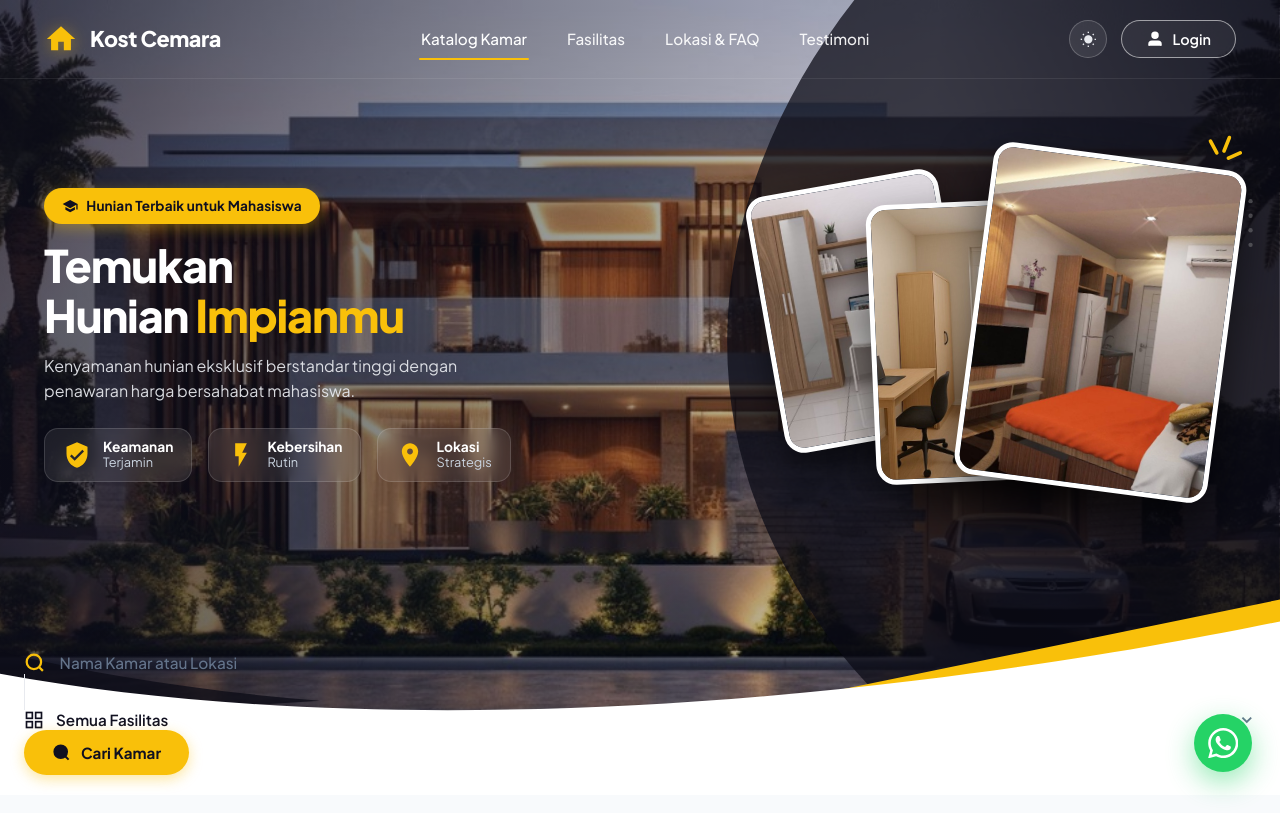
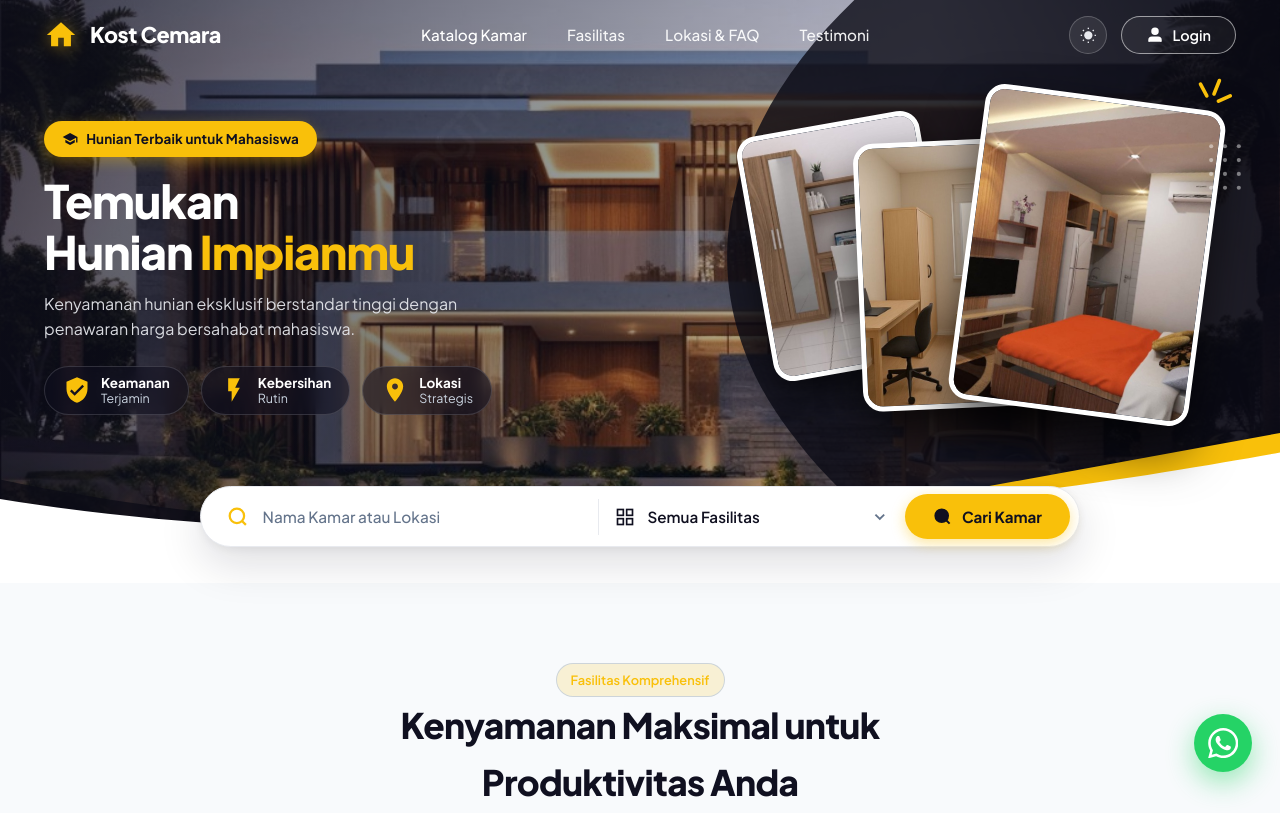
Before and after one commit to rezaaplvv/SmartKost, a plain HTML site: page web/index.html in a window 1280 px wide. Shown: the top 813 px of the page. Drawn offline with Linux system fonts and the light colour scheme; a script that the page names is missing.

Commit message:
fix: perbaiki syntax error CSS search bar, rapikan proporsi hero agar 100% pas satu layar dan sama persis referensi

```diff
--- a/web/css/style.css
+++ b/web/css/style.css
@@ -135,7 +135,7 @@ a:hover {
     right: 0;
     z-index: 100;
     background: transparent;
-    border-bottom: 1px solid rgba(255, 255, 255, 0.08);
+    border-bottom: 1px solid transparent;
     transition: background-color 0.3s ease, box-shadow 0.3s ease, border-color 0.3s ease;
 }
 
@@ -151,7 +151,7 @@ a:hover {
     display: flex;
     align-items: center;
     justify-content: space-between;
-    height: 78px;
+    height: 70px;
 }
 
 .brand {
@@ -199,21 +199,14 @@ a:hover {
     opacity: 0.92;
 }
 
-.nav-links a:hover,
+.nav-links a:hover {
+    color: var(--primary);
+    opacity: 1;
+}
+
 .nav-links a.active {
     color: #ffffff;
     opacity: 1;
-}
-
-.nav-links a.active::after {
-    content: '';
-    position: absolute;
-    left: 0;
-    right: 0;
-    bottom: -6px;
-    height: 2.5px;
-    border-radius: 2px;
-    background: var(--primary);
 }
 
 .nav-actions {
@@ -353,11 +346,8 @@ a:hover {
 .hero-section {
     position: relative;
     background: var(--dark-navy);
-    padding: 85px 0 110px;
+    padding: 88px 0 92px;
     overflow: hidden;
-    min-height: 580px;
-    height: calc(100vh - 40px);
-    max-height: 720px;
     display: flex;
     align-items: center;
 }
@@ -386,7 +376,7 @@ a:hover {
     width: 100%;
     height: 100%;
     object-fit: cover;
-    object-position: center 25%;
+    object-position: center 35%;
     filter: brightness(0.95) contrast(1.05);
 }
 
@@ -405,9 +395,9 @@ a:hover {
     background: linear-gradient(
         95deg,
         rgba(16, 16, 32, 0.72) 0%,
-        rgba(16, 24, 40, 0.40) 45%,
-        rgba(16, 24, 40, 0.20) 70%,
-        rgba(16, 16, 32, 0.60) 100%
+        rgba(16, 24, 40, 0.42) 45%,
+        rgba(16, 24, 40, 0.22) 70%,
+        rgba(16, 16, 32, 0.62) 100%
     );
 }
 
@@ -420,7 +410,7 @@ a:hover {
     height: 100%;
     z-index: 2;
     pointer-events: none;
-    opacity: 0.78;
+    opacity: 0.85;
 }
 
 /* Bottom Sweeping Wave & Golden Yellow Diagonal Wedge */
@@ -430,7 +420,7 @@ a:hover {
     right: 0;
     bottom: -1px;
     width: 100%;
-    height: 135px;
+    height: 120px;
     z-index: 3;
     pointer-events: none;
 }
@@ -449,7 +439,6 @@ a:hover {
     grid-template-columns: 1.15fr 0.85fr;
     gap: 28px;
     align-items: center;
-    margin-bottom: 25px;
 }
 
 /* Left Content */
@@ -465,10 +454,10 @@ a:hover {
     border-radius: var(--radius-full);
     background: var(--primary);
     color: var(--dark-navy);
-    font-size: 0.85rem;
+    font-size: 0.84rem;
     font-weight: 700;
     letter-spacing: 0.01em;
-    margin-bottom: 16px;
+    margin-bottom: 18px;
     box-shadow: 0 4px 14px rgba(249, 192, 10, 0.35);
 }
 
@@ -479,7 +468,7 @@ a:hover {
 }
 
 .hero-title-main {
-    font-size: clamp(2.2rem, 3.5vw, 3.2rem);
+    font-size: clamp(2.3rem, 3.6vw, 3.2rem);
     font-weight: 800;
     line-height: 1.12;
     letter-spacing: -0.025em;
@@ -495,7 +484,7 @@ a:hover {
     font-size: 1rem;
     line-height: 1.55;
     color: var(--border-color);
-    max-width: 480px;
+    max-width: 470px;
     margin-bottom: 24px;
     font-weight: 400;
     opacity: 0.92;
@@ -506,19 +495,19 @@ a:hover {
     display: flex;
     flex-wrap: wrap;
     align-items: center;
-    gap: 16px;
+    gap: 12px;
 }
 
 .hero-chip {
     display: flex;
     align-items: center;
-    gap: 12px;
-    padding: 10px 18px;
-    background: rgba(255, 255, 255, 0.08);
+    gap: 10px;
+    padding: 8px 18px;
+    background: rgba(16, 16, 32, 0.55);
     backdrop-filter: blur(8px);
     -webkit-backdrop-filter: blur(8px);
     border: 1px solid rgba(255, 255, 255, 0.14);
-    border-radius: 14px;
+    border-radius: var(--radius-full);
     transition: var(--transition);
 }
 
@@ -540,14 +529,14 @@ a:hover {
 }
 
 .chip-title {
-    font-size: 0.86rem;
+    font-size: 0.84rem;
     font-weight: 700;
     color: #ffffff;
     line-height: 1.2;
 }
 
 .chip-sub {
-    font-size: 0.8rem;
+    font-size: 0.78rem;
     color: #cbd5e1;
     line-height: 1.2;
 }
@@ -565,15 +554,16 @@ a:hover {
 .room-cards-stack {
     position: relative;
     width: 100%;
-    max-width: 480px;
-    height: 380px;
+    max-width: 470px;
+    height: 360px;
+    margin-right: 16px;
 }
 
 /* Decorative Yellow Burst Lines (Top Right) */
 .showcase-burst-yellow {
     position: absolute;
     top: -12px;
-    right: -6px;
+    right: -12px;
     width: 36px;
     height: 36px;
     z-index: 6;
@@ -584,12 +574,12 @@ a:hover {
 /* Decorative Dot Matrix (Right) */
 .showcase-dots-matrix {
     position: absolute;
-    top: 50px;
-    right: -20px;
-    width: 40px;
-    height: 56px;
-    z-index: 1;
-    color: rgba(255, 255, 255, 0.28);
+    top: 52px;
+    right: -24px;
+    width: 38px;
+    height: 54px;
+    z-index: 5;
+    color: rgba(255, 255, 255, 0.45);
     pointer-events: none;
 }
 
@@ -609,10 +599,10 @@ a:hover {
 
 /* Card 1: Back Left (Wardrobe & Plant) */
 .room-card-back {
-    left: 8px;
-    top: 36px;
-    width: 195px;
-    height: 260px;
+    left: 4px;
+    top: 34px;
+    width: 185px;
+    height: 248px;
     z-index: 1;
     transform: rotate(-10deg);
     box-shadow: 0 16px 36px rgba(0, 0, 0, 0.52);
@@ -620,10 +610,10 @@ a:hover {
 
 /* Card 2: Middle (Living & Work Desk) */
 .room-card-middle {
-    left: 115px;
-    top: 56px;
-    width: 215px;
-    height: 280px;
+    left: 108px;
+    top: 52px;
+    width: 205px;
+    height: 268px;
     z-index: 2;
     transform: rotate(-2.5deg);
     box-shadow: 0 20px 42px rgba(0, 0, 0, 0.58);
@@ -631,10 +621,10 @@ a:hover {
 
 /* Card 3: Front Dominant (Warm Cozy Bedroom with Red Bed & TV) */
 .room-card-front {
-    right: 8px;
-    top: 10px;
-    width: 255px;
-    height: 335px;
+    right: 12px;
+    top: 8px;
+    width: 242px;
+    height: 318px;
     z-index: 3;
     transform: rotate(7.5deg);
     box-shadow: 0 24px 50px rgba(0, 0, 0, 0.68);
@@ -659,20 +649,18 @@ a:hover {
 .hero-search-wrapper {
     position: relative;
     z-index: 10;
-    margin-top: -68px;
-    padding: 0 24px 20px;
-}
-    padding: 0 24px 40px;
+    margin-top: -54px;
+    padding: 0 24px 36px;
 }
 
 .hero-search-bar {
-    max-width: 920px;
+    max-width: 880px;
     margin: 0 auto;
     background: #ffffff;
     border-radius: var(--radius-full);
-    box-shadow: 0 16px 45px rgba(0, 0, 0, 0.12), 0 2px 10px rgba(0, 0, 0, 0.06);
+    box-shadow: 0 16px 45px rgba(16, 16, 32, 0.14), 0 2px 10px rgba(0, 0, 0, 0.06);
     border: 1px solid var(--border-color);
-    padding: 8px 12px 8px 26px;
+    padding: 7px 9px 7px 26px;
     display: flex;
     align-items: center;
     justify-content: space-between;
```
